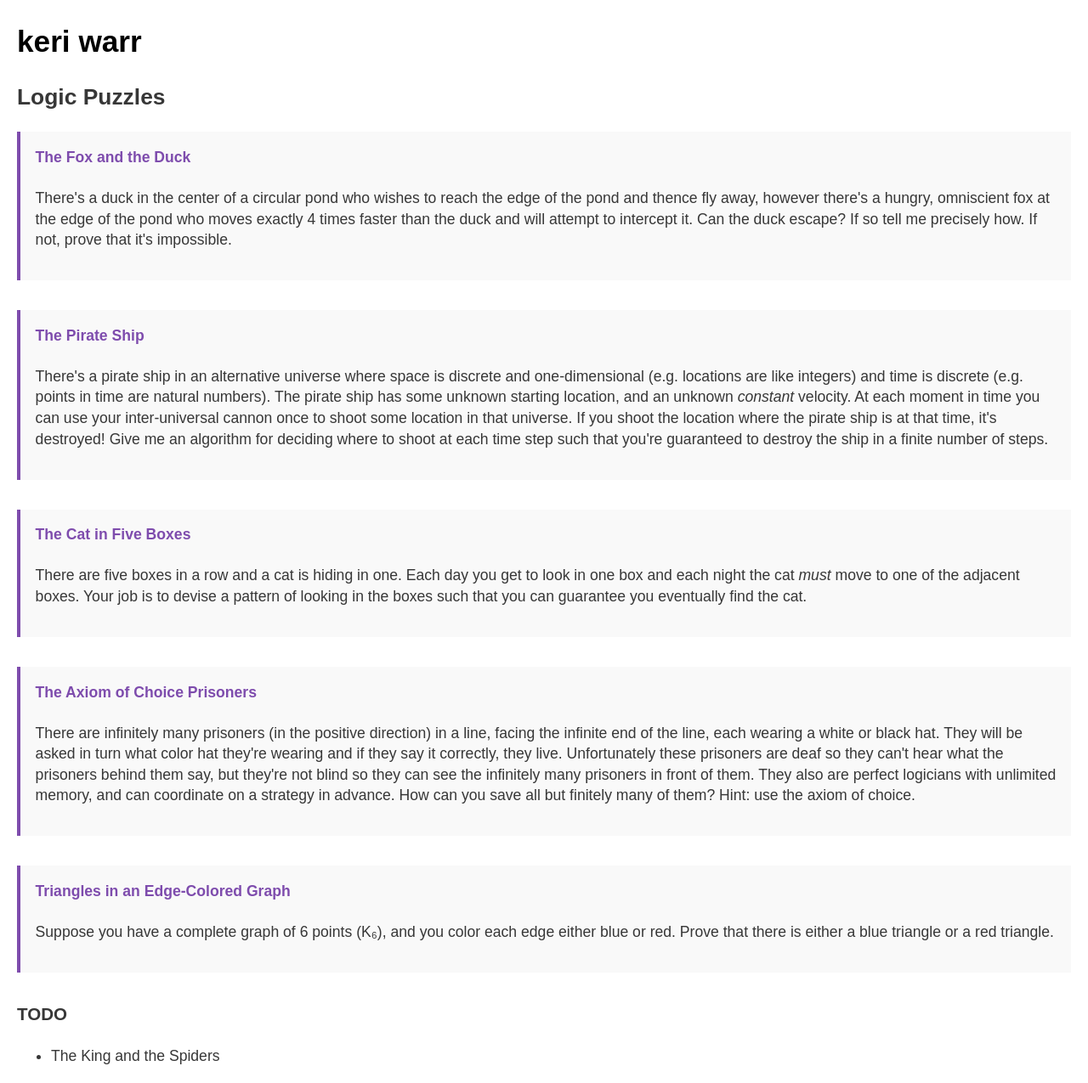
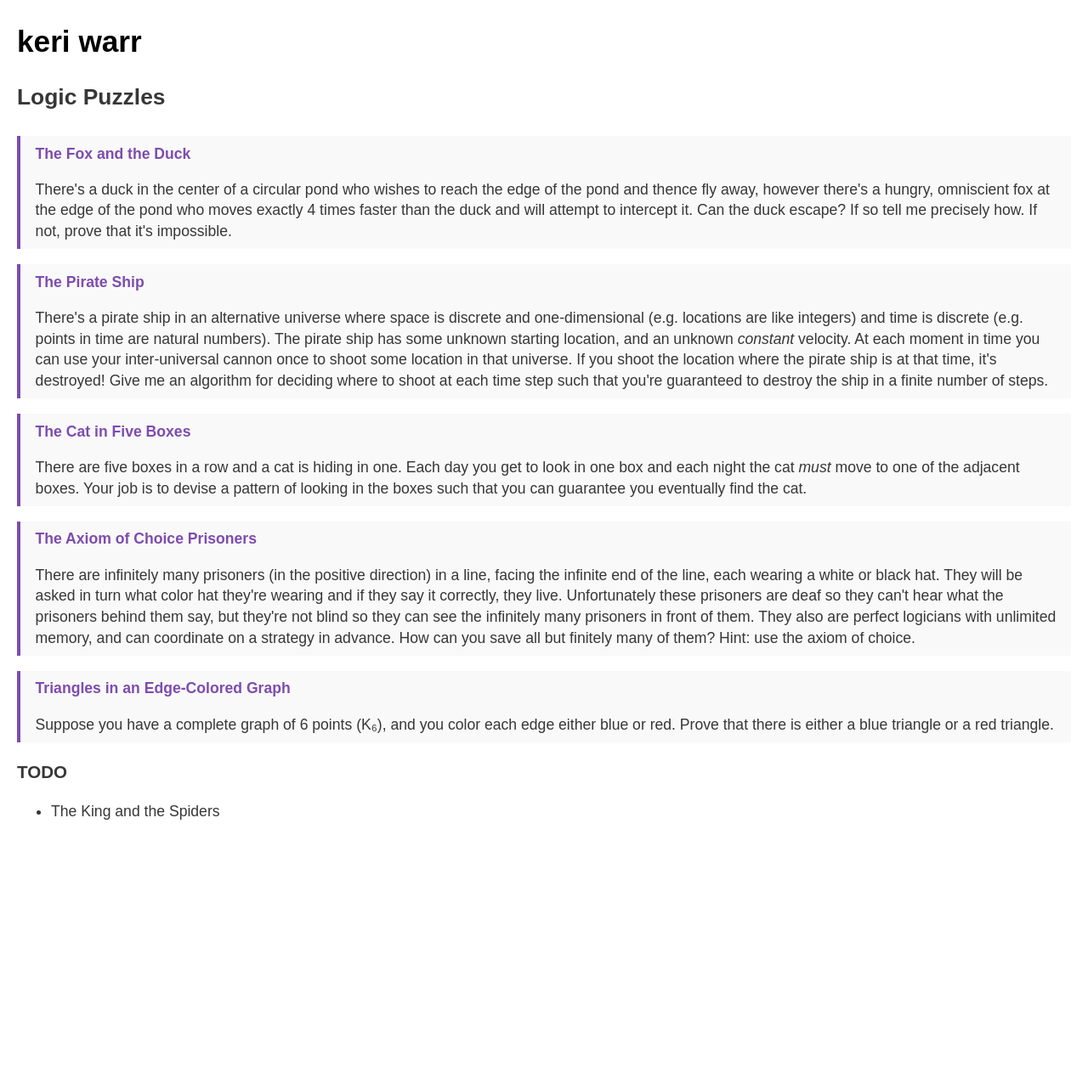
Before and after one commit to keriwarr/keriwarr.github.io, a Jekyll site: the page built from logic-puzzles.html, in a window 1280 px wide. Shown: the whole page at 85% size. Built offline with Jekyll 4.4.1, drawn with Linux system fonts in a browser that asks for light colours; after the commit the page ends 987 px from its top, so only the background shows below that.

Commit message:
Reduce vertical padding on Logic Puzzles page
- Reduced puzzle margins and padding for tighter layout
- Removed default margins on headings and paragraphs
- More compact presentation

🤖 Generated with [Claude Code](https://claude.ai/code)

Co-Authored-By: Claude <noreply@anthropic.com>

```diff
--- a/logic-puzzles.html
+++ b/logic-puzzles.html
@@ -39,14 +39,28 @@ title: Logic Puzzles - keri warr
 
 <style>
 .puzzle {
-    margin-bottom: 2em;
-    padding: 1em;
+    margin-bottom: 1em;
+    padding: 0.5em 1em;
     border-left: 4px solid #7e4cad;
     background-color: #f9f9f9;
 }
 
 .puzzle h4 {
     margin-top: 0;
+    margin-bottom: 0.5em;
     color: #7e4cad;
 }
+
+.puzzle p {
+    margin-bottom: 0;
+}
+
+h2 {
+    margin-bottom: 1em;
+}
+
+h3 {
+    margin-top: 1em;
+    margin-bottom: 0.5em;
+}
 </style>
```
